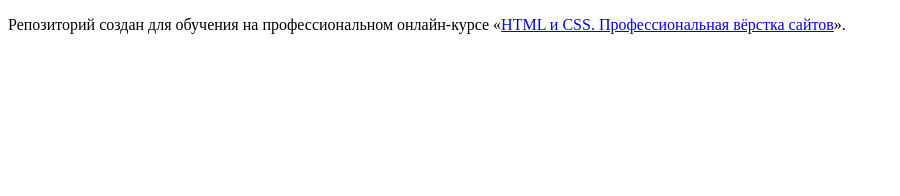
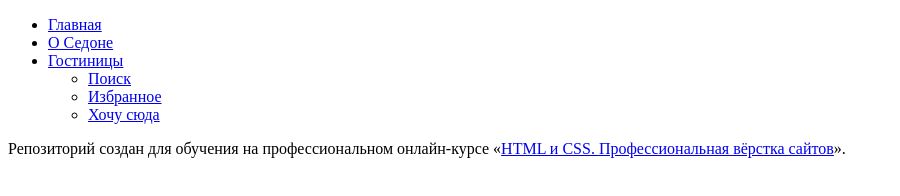
Before and after one commit to htmlacademy-htmlcss/2040215-sedona-34, a plain HTML site: page index.html in a window 1280 px wide. Shown: the whole page, without its empty margins (0-900 px from the left). Drawn offline with Linux system fonts and the light colour scheme.

Commit message:
Update index.html

```diff
--- a/index.html
+++ b/index.html
@@ -4,7 +4,37 @@
     <meta charset="utf-8">
     <title>HTML Academy: Седона</title>
   </head>
+
   <body>
+    <header class="page-header">
+     <nav class="navigation">
+      <ul class="navigation-list">
+        <li class="navigation-item">
+          <a class="navigation-link" href="main.html">Главная</a>
+        </li>
+          <li class="navigation-item">
+            <a class="navigation-link" href="about.html">О Седоне</a>
+          </li>
+          <li class="navigation-item">
+            <a class="navigation-link" href="hotels.html">Гостиницы</a>
+          </li>
+         <ul class="navigation-list navigation-user">
+           <li class="navigation-item">
+             <a class="navigation-link" href="#">Поиск</a>
+           </li>
+           <li class="navigation-item">
+             <a class="navigation-link" href="#">Избранное</a>
+            </li>
+            <li class="navigation-item">
+              <a class="navigation-link" href="#">Хочу сюда</a>
+            </li>
+
+
+
+      </ul>
+
+    </nav>
+    </header>
 
     <p>Репозиторий создан для обучения на профессиональном онлайн‑курсе «<a href="https://htmlacademy.ru/intensive/htmlcss">HTML и CSS. Профессиональная вёрстка сайтов</a>».</p>
 
```
